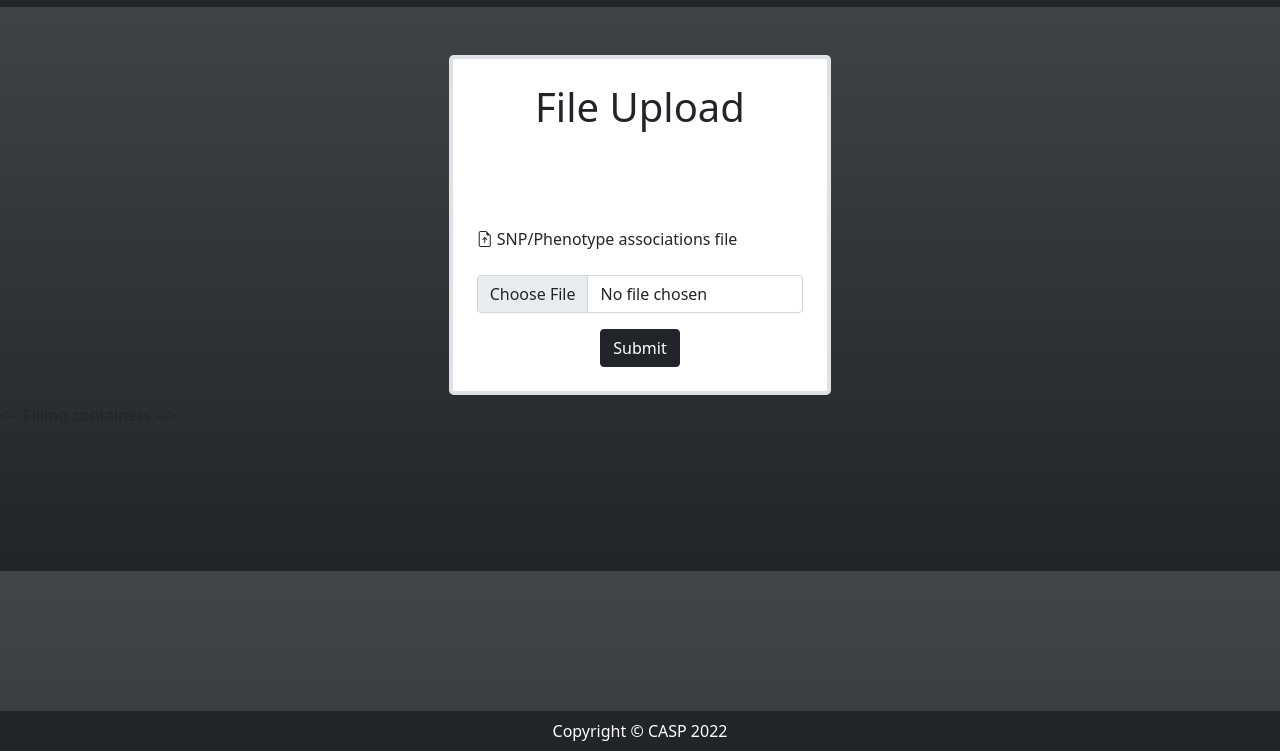
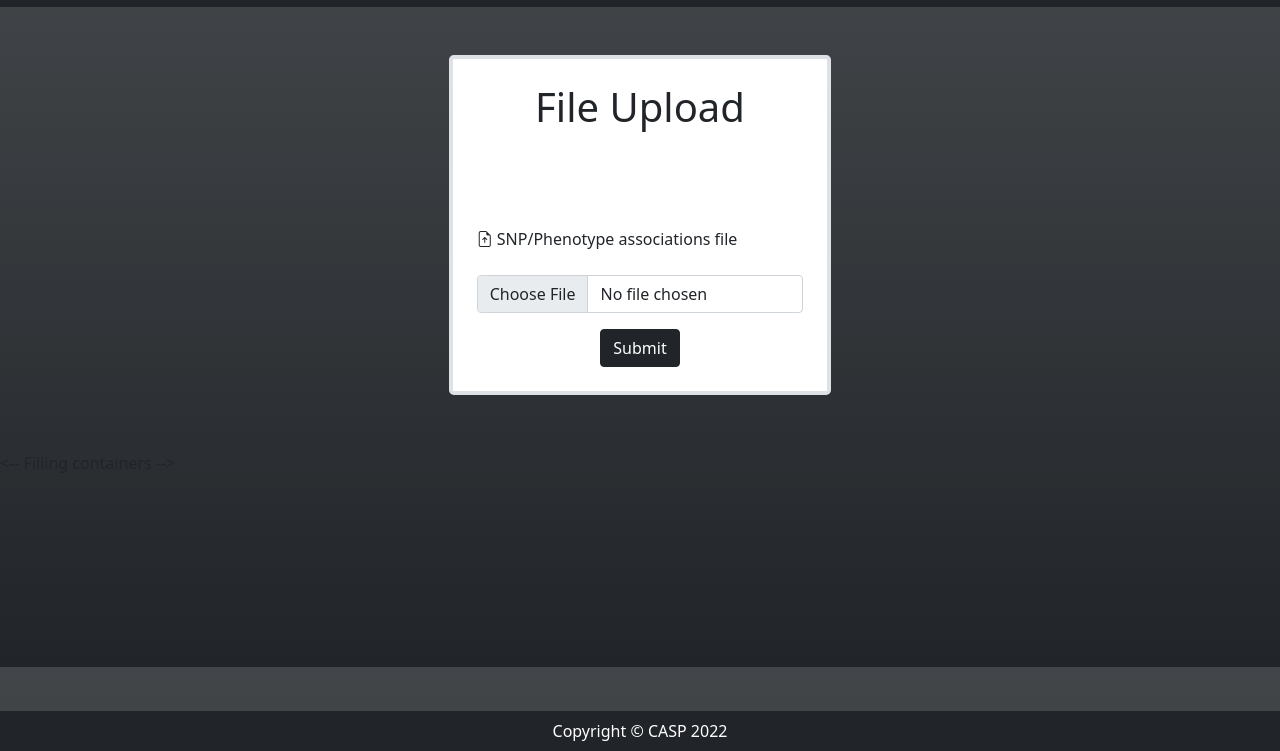
Before and after one commit to Ouertani95/SNP_Project, a Django app: page /upload/ in a window 1280 px wide. Shown: the part 49-800 px from the top of the page. Run offline with Django 4.2, Linux system fonts and the light colour scheme; the visitor is signed in with stand-in values (Sample User, id 1); some libraries are stand-ins or nearby versions.

Commit message:
added login error message + fixed upload page background

```diff
--- a/SNP_App/templates/upload.html
+++ b/SNP_App/templates/upload.html
@@ -4,8 +4,8 @@
 
     <form action="" method="post" class="mt-5 pt-5 text-center" enctype="multipart/form-data" id="upload_form">
         {% csrf_token %}
-        <div class="container p-2">
-            <div class="row mb-3 justify-content-center text-center d-none" id="success_row">
+        <div class="container p-2 mb-5">
+            <div class="row mb-5 justify-content-center text-center d-none" id="success_row">
                 <div class="col-4">
                     <div class="alert alert-success" role="alert" id="success">
 
@@ -41,7 +41,7 @@
 
     </form>
      <-- Filling containers -->
-    <div class="mb-4 pb-4">
+    <div class="mb-5 pb-5">
     </div>
     <div class="mb-5 pb-5">
     </div>
```
Also changed, not shown: SNP_App/templates/registration/login.html (+8 -1 lines).
